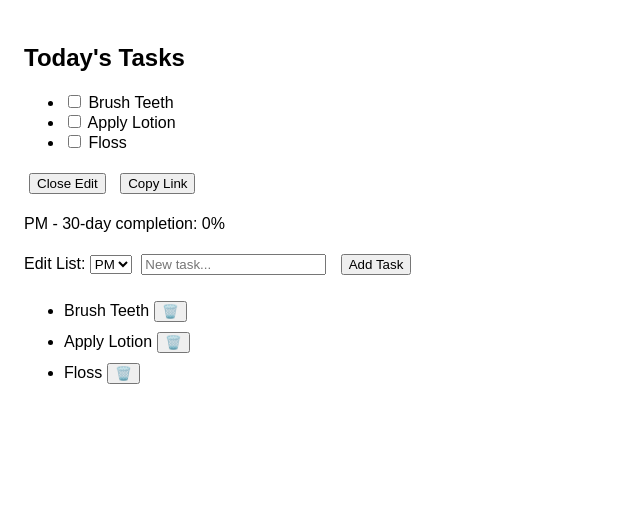
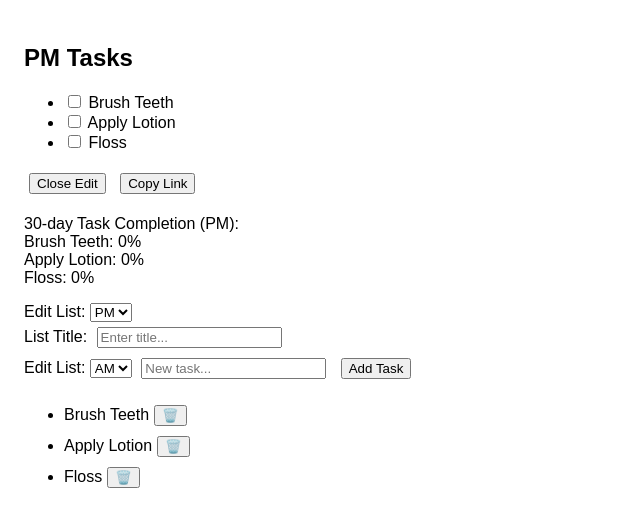
Before and after one commit to tinkrshift/NFC_checklist, a plain HTML site: page index.html in a window 1280 px wide. Both pictures are taken after a click on the button "Edit Tasks". Shown: the whole page, without its empty margins (0-640 px from the left). Drawn offline with Linux system fonts and the light colour scheme.

Commit message:
Add files via upload
progress bar now per task not on full list. Also users can make titles for each list. (ie am or PM) and it should update the title on the page as it loads in

```diff
--- a/app.js
+++ b/app.js
@@ -1,4 +1,4 @@
-const STORAGE_KEY = 'nfc_task_data_v4';
+const STORAGE_KEY = 'nfc_task_data_v5';
 const MAX_DAYS = 30;
 let currentEditPeriod = getTimePeriod();
 
@@ -27,6 +27,16 @@ function getTodayKey() {
   return new Date().toISOString().split('T')[0];
 }
 
+function getLast30Days() {
+  const days = [];
+  for (let i = 0; i < MAX_DAYS; i++) {
+    const date = new Date();
+    date.setDate(date.getDate() - i);
+    days.push(date.toISOString().split('T')[0]);
+  }
+  return days;
+}
+
 function renderTasks() {
   const timePeriod = getTimePeriod();
   const data = loadData();
@@ -51,7 +61,7 @@ function renderTasks() {
       data.history[timePeriod][today][task] = checkbox.checked;
       saveData(data);
       renderCompletion();
-      if (Object.values(data.history[timePeriod][today]).every(v => v)) window.close();
+      if (list.every(t => data.history[timePeriod][today][t])) window.close();
     };
     li.appendChild(checkbox);
     li.appendChild(document.createTextNode(" " + task));
@@ -64,21 +74,23 @@ function renderTasks() {
 function renderCompletion() {
   const data = loadData();
   const timePeriod = getTimePeriod();
-  const keys = Object.keys(data.history[timePeriod]).slice(-MAX_DAYS);
+  const recentDays = getLast30Days();
   const list = data.tasks[timePeriod];
-  let total = 0, done = 0;
 
-  keys.forEach(day => {
-    const daily = data.history[timePeriod][day];
-    for (let task of list) {
-      total++;
-      if (daily?.[task]) done++;
-    }
+  const taskStats = list.map(task => {
+    let count = 0;
+    recentDays.forEach(day => {
+      if (data.history[timePeriod][day]?.[task]) count++;
+    });
+    return {
+      task,
+      percent: Math.round((count / MAX_DAYS) * 100)
+    };
   });
 
-  const pct = total ? Math.round((done / total) * 100) : 0;
-  document.getElementById("completion-rate").innerText =
-    `${timePeriod} - 30-day completion: ${pct}%`;
+  const summary = taskStats.map(stat => `${stat.task}: ${stat.percent}%`).join('<br>');
+  document.getElementById("completion-rate").innerHTML =
+    `30-day Task Completion (${timePeriod}):<br>${summary}`;
 }
 
 function toggleEditMode() {
@@ -135,6 +147,8 @@ function addTask() {
 
 function setEditPeriod(value) {
   currentEditPeriod = value;
+  populateTitleInput();
+  currentEditPeriod = value;
   renderEditList();
 }
 
@@ -150,11 +164,34 @@ function deleteFromHistory(historySection, task) {
 }
 
 function trimHistory(historySection) {
-  const keys = Object.keys(historySection).sort();
-  while (keys.length > MAX_DAYS) {
-    delete historySection[keys.shift()];
+  const cutoff = getLast30Days();
+  for (let day in historySection) {
+    if (!cutoff.includes(day)) delete historySection[day];
   }
+}
+
+function updateTitle() {
+  const input = document.getElementById("list-title");
+  const data = loadData();
+  if (!data.titles) data.titles = {};
+  data.titles[currentEditPeriod] = input.value;
+  saveData(data);
+  renderTasks();
+}
+
+function updateHeaderTitle() {
+  const data = loadData();
+  const timePeriod = getTimePeriod();
+  const title = data.titles?.[timePeriod] || (timePeriod + " Tasks");
+  document.getElementById("task-header").innerText = title;
+}
+
+function populateTitleInput() {
+  const data = loadData();
+  const input = document.getElementById("list-title");
+  input.value = data.titles?.[currentEditPeriod] || "";
 }
 
 // Initialize
 renderTasks();
+updateHeaderTitle();
--- a/index.html
+++ b/index.html
@@ -9,13 +9,21 @@
   </style>
 </head>
 <body>
-  <h2>Today's Tasks</h2>
+  <h2 id="task-header">Today's Tasks</h2>
   <ul id="task-list"></ul>
   <button onclick="toggleEditMode()">Edit Tasks</button>
   <button onclick="copyLink()">Copy Link</button>
   <p id="completion-rate"></p>
 
   <div id="edit-section" style="display:none;">
+    <label>Edit List:</label>
+    <select id="edit-period" onchange="setEditPeriod(this.value)">
+      <option value="AM">AM</option>
+      <option value="PM">PM</option>
+    </select><br>
+    <label>List Title:</label>
+    <input type="text" id="list-title" placeholder="Enter title..." oninput="updateTitle()" />
+    <br>
     <label>Edit List:</label>
     <select id="edit-period" onchange="setEditPeriod(this.value)">
       <option value="AM">AM</option>
```
